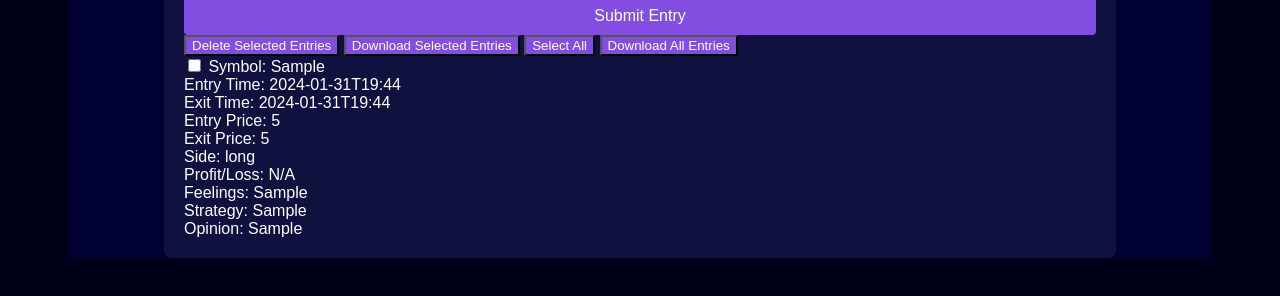
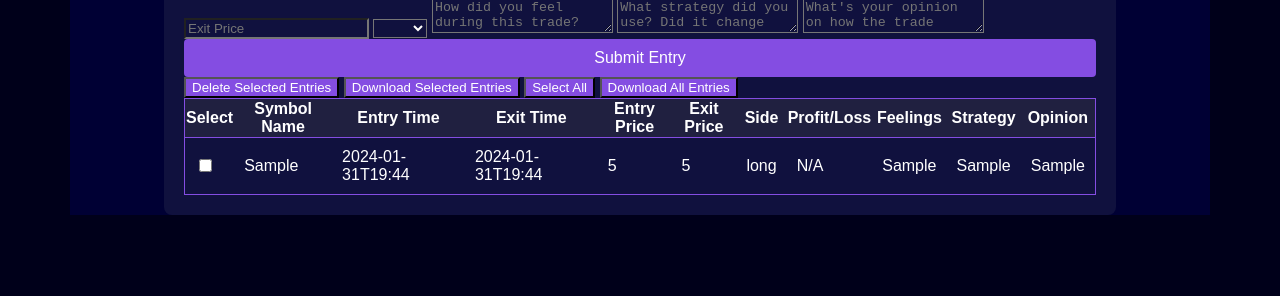
Before and after one commit to adamlukac06/Trading-journal, a plain HTML site: page index.html in a window 1280 px wide. Both pictures are taken after typing "Sample", "5", "5", "Sample", "Sample", "Sample" into the empty fields and a click on the button "Submit Entry". Shown: the part 464-760 px from the top of the page. Drawn offline with Linux system fonts and the light colour scheme.

Commit message:
Table functional

```diff
--- a/main.js
+++ b/main.js
@@ -1,4 +1,3 @@
-
 // Function to update time
 function updateTime() {
     var currentTime = new Date().toLocaleString();
@@ -175,24 +174,44 @@ if (toggleDarkModeElement) {
 function displayEntries() {
     var entries = JSON.parse(localStorage.getItem('journalEntries')) || [];
     var lastThreeEntries = entries.slice(-3); // Get the last 3 entries
-    var entriesHtml = lastThreeEntries.map(function(entry, index) {
-        // Formatting the entry into a readable string
-        var entryText = `
-            Symbol: ${entry.symbolName} <br>
-            Entry Time: ${entry.entryTime} <br>
-            Exit Time: ${entry.exitTime} <br>
-            Entry Price: ${entry.entryPrice} <br>
-            Exit Price: ${entry.exitPrice} <br>
-            Side: ${entry.side} <br>
-            Profit/Loss: ${entry.profitLoss ? entry.profitLoss.toFixed(2) : 'N/A'} <br>
-            Feelings: ${entry.question1} <br>
-            Strategy: ${entry.question2} <br>
-            Opinion: ${entry.question3} <br>
+
+    // Add table header
+    var entriesHtml = `
+        <tr>
+            <th>Select</th>
+            <th>Symbol Name</th>
+            <th>Entry Time</th>
+            <th>Exit Time</th>
+            <th>Entry Price</th>
+            <th>Exit Price</th>
+            <th>Side</th>
+            <th>Profit/Loss</th>
+            <th>Feelings</th>
+            <th>Strategy</th>
+            <th>Opinion</th>
+        </tr>
+    `;
+
+    entriesHtml += lastThreeEntries.map(function(entry, index) {
+        // Formatting the entry into a table row
+        var entryRow = `
+            <tr>
+                <td><input type="checkbox" id="entry-${index}"></td>
+                <td>${entry.symbolName}</td>
+                <td>${entry.entryTime}</td>
+                <td>${entry.exitTime}</td>
+                <td>${entry.entryPrice}</td>
+                <td>${entry.exitPrice}</td>
+                <td>${entry.side}</td>
+                <td>${entry.profitLoss ? entry.profitLoss.toFixed(2) : 'N/A'}</td>
+                <td>${entry.question1}</td>
+                <td>${entry.question2}</td>
+                <td>${entry.question3}</td>
+            </tr>
         `;
-
-        return '<div class="entry"><input type="checkbox" id="entry-' + index + '"><label for="entry-' + index + '">' + entryText + '</label></div>';
+        return entryRow;
     }).join('');
-    document.getElementById('past-entries').innerHTML = entriesHtml;
+    document.getElementById('past-entries').innerHTML = '<table class="entries-table">' + entriesHtml + '</table>';
 }
 
 // Load entries on page load
--- a/style.css
+++ b/style.css
@@ -67,10 +67,18 @@ select {
 .entries-table {
     width: 100%;
     border-collapse: collapse;
-    margin-top: 20px;
+}
+
+.entries-table tr {
+    border: 1px solid #844DE2;
+}
+
+.entries-table td {
     padding: 10px;
     background-color: #10113E;
-    border-radius: 4px;
+    color: #FFFFFF;
+    text-align: left;
+    border-bottom: 1px solid #844DE2;
 }
 
 .entry-row {
```
Also changed, not shown: index.html (+0 -1 lines).
